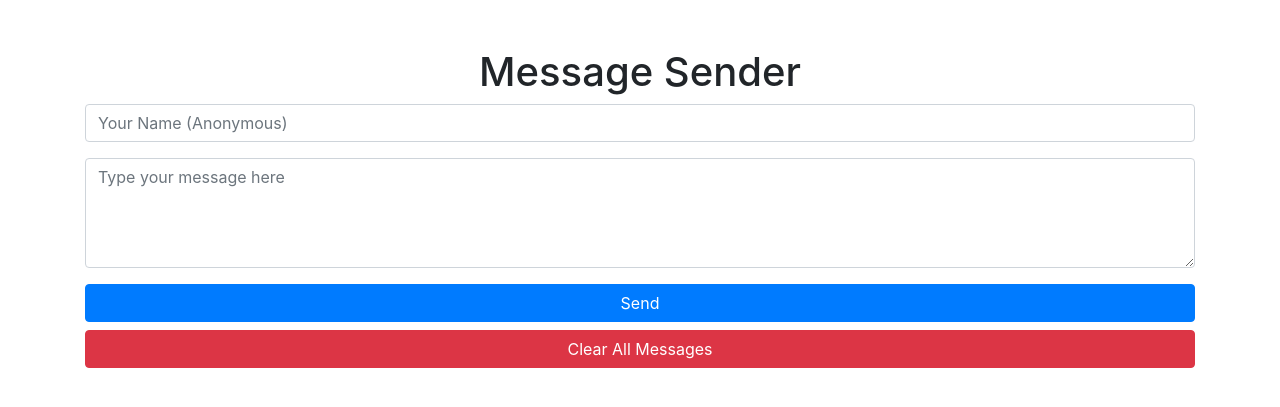
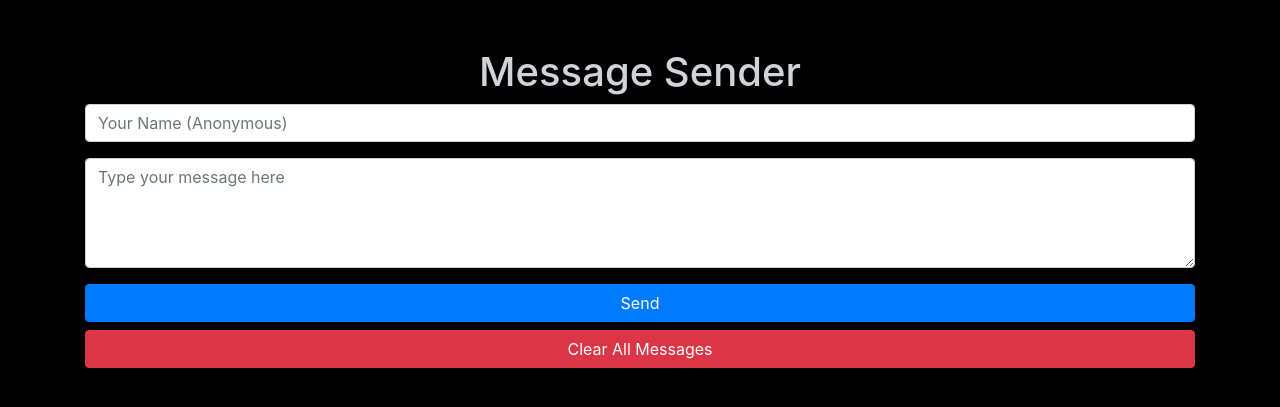
Before and after one commit to pwsoftwaredesigns/web-notification-board, a Flask app: page /sender in a window 1280 px wide. Shown: the top 407 px of the page. Run offline with Flask 3, Linux system fonts and the light colour scheme; some libraries are stand-ins or nearby versions.

Commit message:
Changed to dark colors

```diff
--- a/templates/sender.html
+++ b/templates/sender.html
@@ -5,6 +5,12 @@
     <meta name="viewport" content="width=device-width, initial-scale=1.0">
     <title>Message Sender</title>
     <link href="{{ url_for('static', filename='css/bootstrap.min.css') }}" rel="stylesheet">
+    <style>
+    	body {
+    		background-color: black;
+    		color: #ced4da;
+    	}
+    </style>
 </head>
 <body>
     <div class="container mt-5">
--- a/templates/viewer.html
+++ b/templates/viewer.html
@@ -6,8 +6,12 @@
     <title>Message Viewer</title>
     <link href="{{ url_for('static', filename='css/bootstrap.min.css') }}" rel="stylesheet">
     <style>
+    	body {
+    		background-color: black;
+    	}
+
         .message-container {
-            background: white;
+            background: #ced4da;
             border-radius: 8px; /* Rounded corners */
             box-shadow: 0 4px 10px rgba(0,0,0,0.1); /* Subtle shadow */
             margin-bottom: 10px;
```
